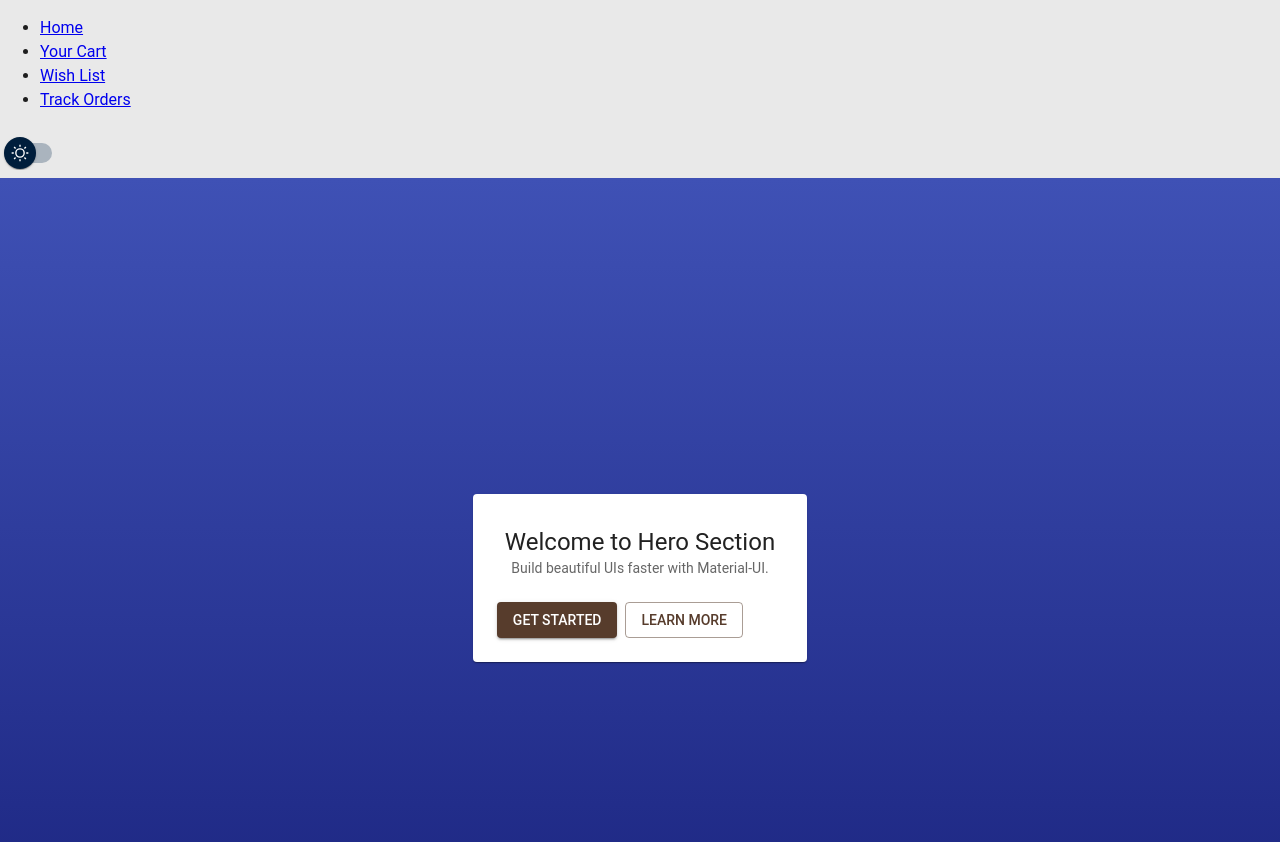
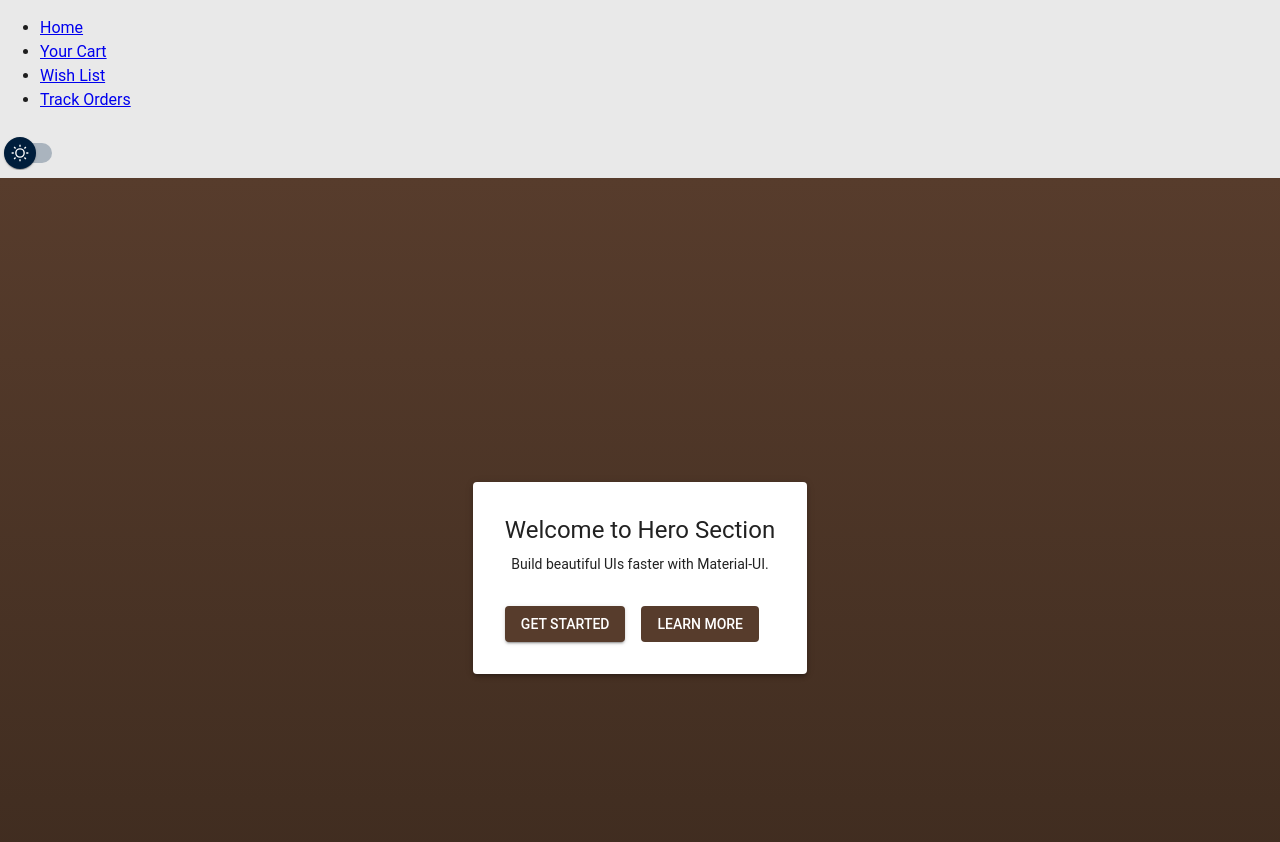
Before and after one commit to SapnadipBaidya/jail.luxury_react_web_ui, a React (Create React App) app: page / in a window 1280 px wide. Shown: the top 842 px of the page. Built offline with nearby package versions, Linux system fonts and the light colour scheme; the HTML template or start-up script is replaced by a standard one.

Commit message:
HeroSection INIT

```diff
--- a/src/sections/HeroSection.js
+++ b/src/sections/HeroSection.js
@@ -1,21 +1,16 @@
 import React from 'react';
-import { makeStyles } from '@mui/styles';
-import Card from '@mui/material/Card';
-import CardActions from '@mui/material/CardActions';
-import CardContent from '@mui/material/CardContent';
-import Button from '@mui/material/Button';
-import Typography from '@mui/material/Typography';
+import { styled } from '@mui/material/styles';
+import { Card, CardActions, CardContent, Button, Typography } from '@mui/material';
 
-// Define styles using makeStyles
-const useStyles = makeStyles((theme) => ({
-  root: {
+const Root = styled('div')(({ theme }) => ({
   display: 'flex',
   justifyContent: 'center',
   alignItems: 'center',
   minHeight: '100vh',
-    background: 'linear-gradient(to bottom, #3f51b5, #1a237e)',
-  },
-  card: {
+  background: `linear-gradient(to bottom, ${theme.palette.primary.main}, ${theme.palette.primary.dark})`,
+}));
+
+const StyledCard = styled(Card)(({ theme }) => ({
   minWidth: 275,
   maxWidth: 500,
   padding: theme.spacing(2),
@@ -24,51 +19,35 @@ const useStyles = makeStyles((theme) => ({
   textAlign: 'center',
   color: theme.palette.text.primary,
   backgroundColor: theme.palette.background.paper,
-  },
-  title: {
-    fontSize: 24,
-    fontWeight: 'bold',
-    marginBottom: theme.spacing(2),
-  },
-  subtitle: {
-    fontSize: 16,
-    marginBottom: theme.spacing(3),
-    color: theme.palette.text.secondary,
-  },
-  button: {
+}));
+
+const StyledButton = styled(Button)(({ theme }) => ({
   margin: theme.spacing(1),
   backgroundColor: theme.palette.primary.main,
   color: theme.palette.primary.contrastText,
   '&:hover': {
     backgroundColor: theme.palette.primary.dark,
   },
-  },
 }));
 
 function HeroSection() {
-  const classes = useStyles(); // Use the styles
-
   return (
-    <div className={classes.root}>
-      <Card className={classes.card}>
+    <Root>
+      <StyledCard>
         <CardContent>
-          <Typography className={classes.title} variant="h5" component="div">
+          <Typography variant="h5" component="div" gutterBottom>
             Welcome to Hero Section
           </Typography>
-          <Typography className={classes.subtitle} variant="body2">
+          <Typography variant="body2">
             Build beautiful UIs faster with Material-UI.
           </Typography>
         </CardContent>
         <CardActions>
-          <Button className={classes.button} variant="contained">
-            Get Started
-          </Button>
-          <Button className={classes.button} variant="outlined">
-            Learn More
-          </Button>
+          <StyledButton variant="contained">Get Started</StyledButton>
+          <StyledButton variant="outlined">Learn More</StyledButton>
         </CardActions>
-      </Card>
-    </div>
+      </StyledCard>
+    </Root>
   );
 }
 
```
Lines whose indentation alone changed are shown as unchanged.
